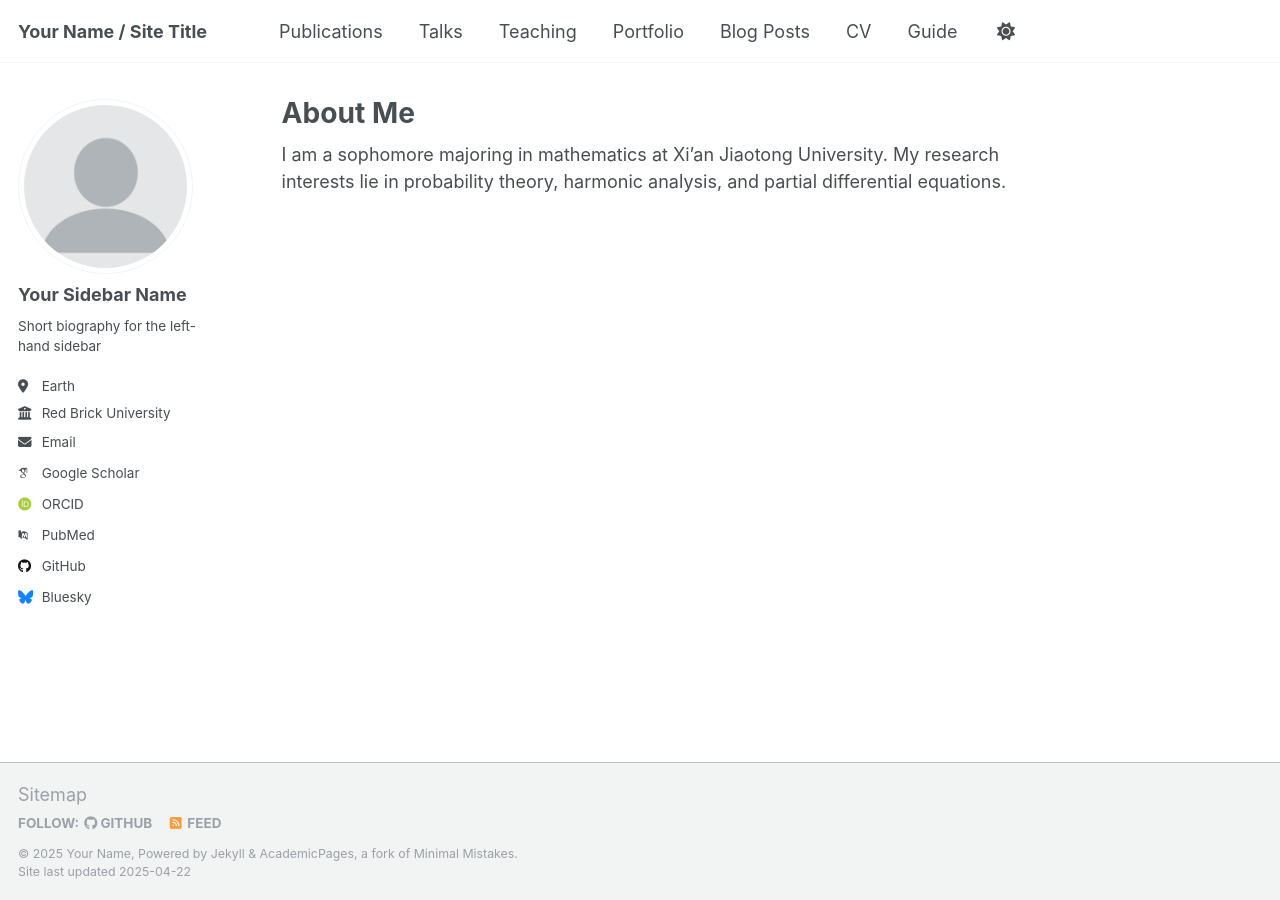
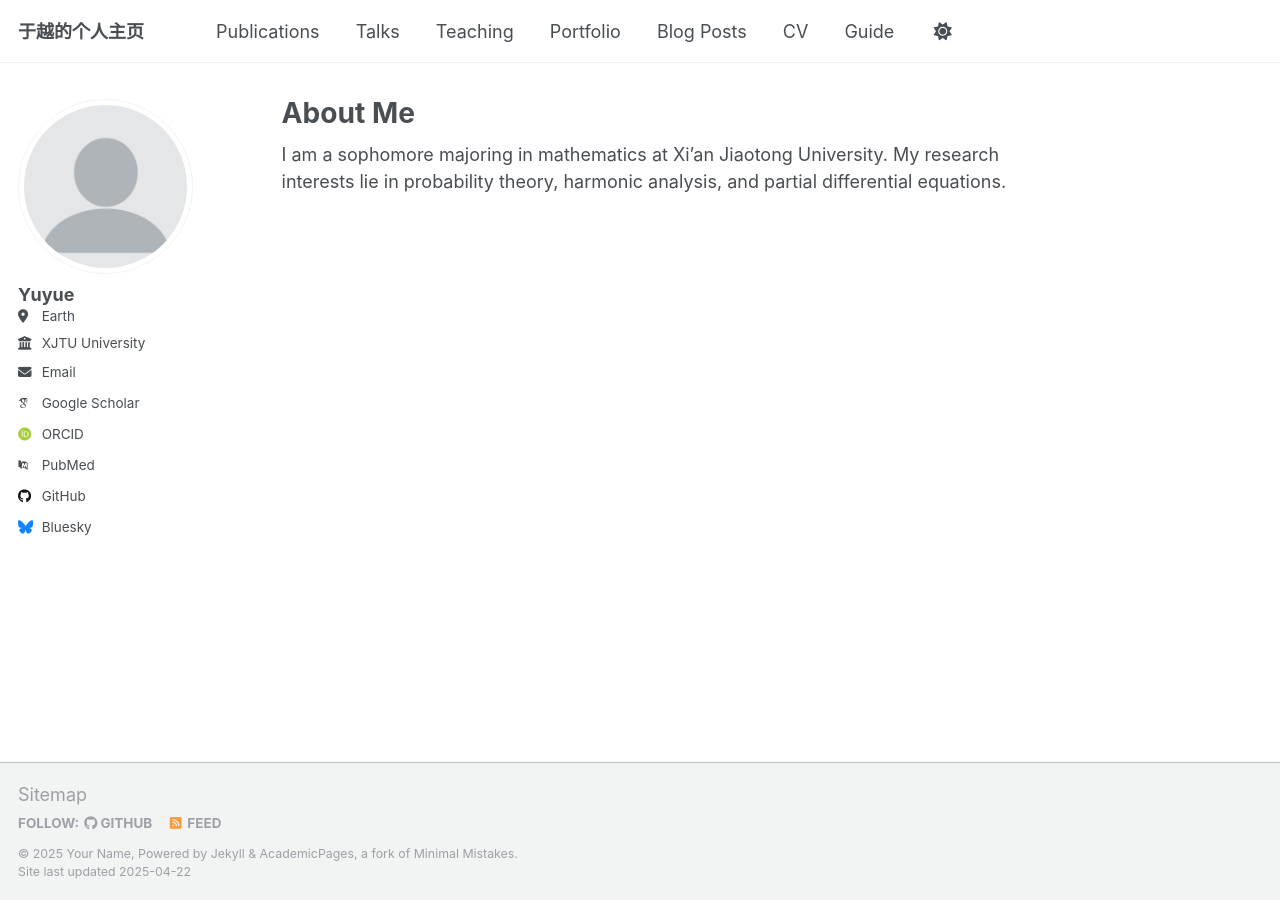
Before and after one commit to 9024yuy/9024yuy.github.io, a Jekyll site: the page built from _pages/about.md, in a window 1280 px wide. Built offline with Jekyll 4.4.1, drawn with Linux system fonts in a browser that asks for light colours; some web fonts are replaced.

Commit message:
Update _config.yml

```diff
--- a/_config.yml
+++ b/_config.yml
@@ -9,11 +9,11 @@
 # Basic Site Settings
 locale                   : "en-US"
 site_theme               : "default"
-title                    : "Your Name / Site Title"
+title                    : "于越的个人主页"
 title_separator          : "-"
 name                     : &name "Your Name"
 description              : &description "personal description"
-url                      : https://academicpages.github.io # the base hostname & protocol for your site e.g. "https://[your GitHub username].github.io"
+url                      : https://9024yuy.github.io # the base hostname & protocol for your site e.g. "https://[your GitHub username].github.io"
 baseurl                  : "" # the subpath of your site, e.g. "/blog"
 repository               : "academicpages/academicpages.github.io"
 
@@ -23,13 +23,13 @@
 author:
   # Biographic information
   avatar           : "profile.png"
-  name             : "Your Sidebar Name"
+  name             : "Yuyue"
   pronouns         : # example: "she/her"
-  bio              : "Short biography for the left-hand sidebar"
+  bio              : #"Short biography for the left-hand sidebar"
   location         : "Earth"
-  employer         : "Red Brick University"
+  employer         : "XJTU University"
   uri              : # URL
-  email            : "none@example.org"
+  email            : "2032339024@qq.com"
 
   # Academic websites
   arxiv            : # URL - Update with the correct link to your profile
```
